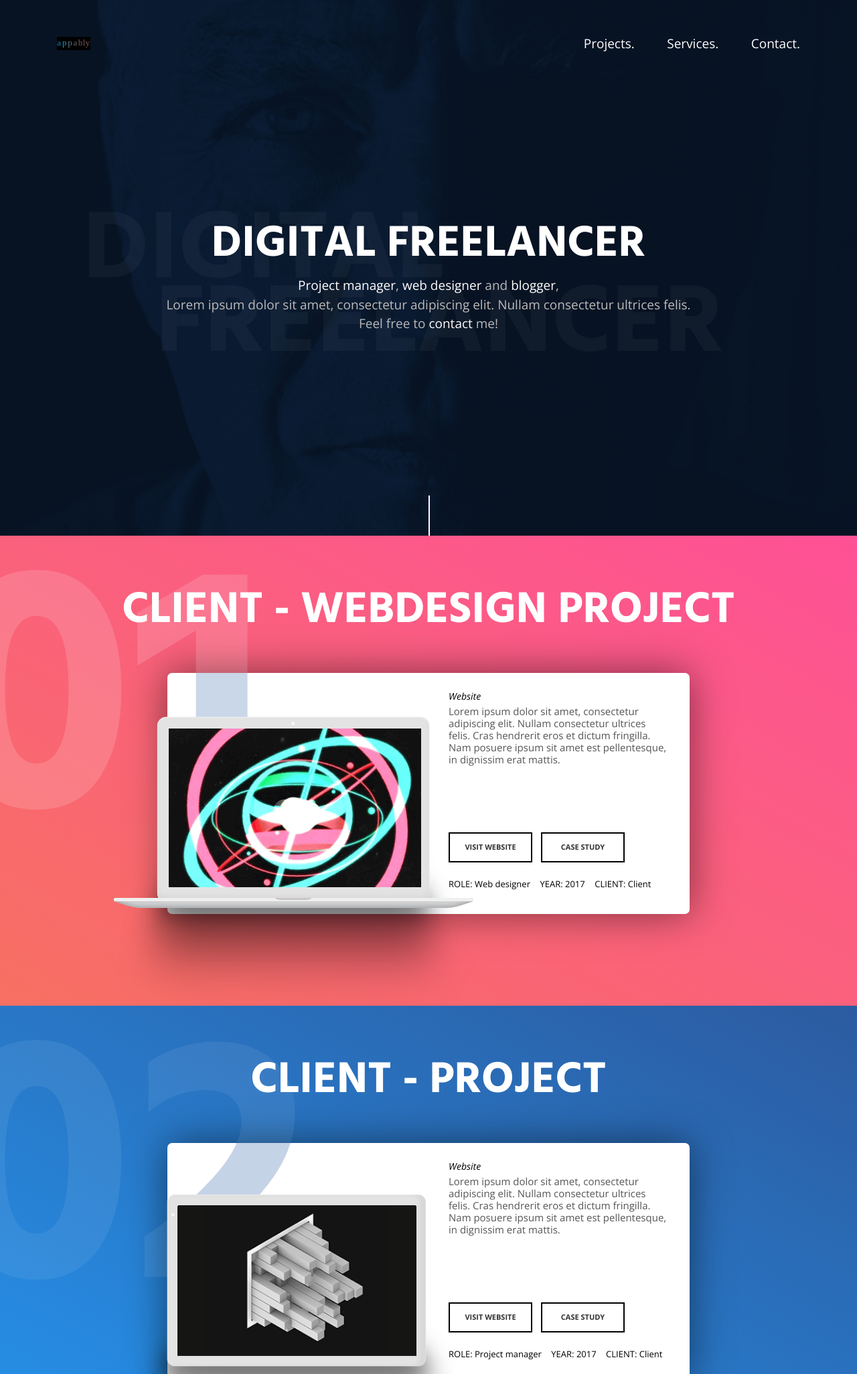
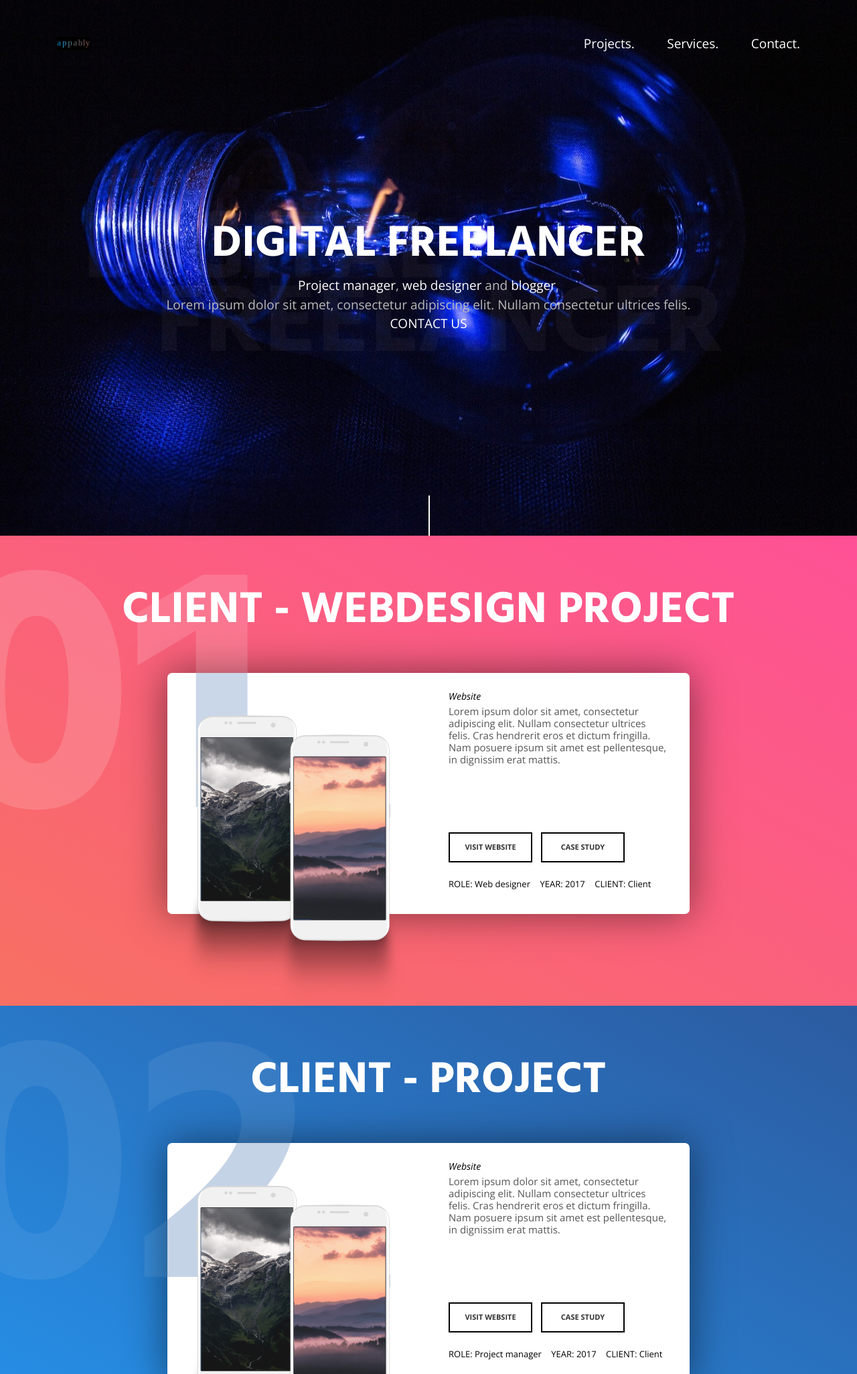
Before and after one commit to appably/appably.github.io, a PHP site: page / in a window 1280 px wide. Shown: the top 2052 px of the page at 67% size. Run offline with PHP 8.4, Linux system fonts and the light colour scheme; some libraries are stand-ins or nearby versions.

Commit message:
Updated Part 8

```diff
--- a/index.html
+++ b/index.html
@@ -126,7 +126,7 @@
                    <div class="row">
                         <div class="work-image-container col-lg-6">
                             <img class="mockup-img" src="/images/mockup-3.png" alt="Project 1" width="557" height="438">
-                            <img class="mockup-gif" src="/images/mockup-gif-3.gif" alt="Gif example on mobile mockup" width="136" height="242">
+                            <img class="mockup-gif mobile-gif" src="/images/mockup-gif-3.gif" alt="Gif example on mobile mockup" width="136" height="242">
                         </div>
                         <div class="work-description-container col-lg-6">
                             <p class="work-category">Mobile App</p>
@@ -158,7 +158,7 @@
                    <div class="row">
                         <div class="work-image-container col-lg-6">
                             <img class="mockup-img" src="/images/mockup-3.png" alt="Project 2" width="557" height="438">
-                            <img class="mockup-gif tablet-gif" src="/images/mockup-gif-3.gif" alt="Gif example on mobile mockup" width="136" height="242">
+                            <img class="mockup-gif mobile-gif" src="/images/mockup-gif-3.gif" alt="Gif example on mobile mockup" width="136" height="242">
                         </div>
                         <div class="work-description-container col-lg-6">
                             <p class="work-category">Website</p>
@@ -231,7 +231,7 @@
                        <div class="row">
                             <div class="work-image-container col-lg-6">
                             <img class="mockup-img" src="/images/mockup-3.png" alt="Project 1" width="557" height="438">
-                            <img class="mockup-gif" src="/images/mockup-gif-3.gif" alt="Gif example on mobile mockup" width="136" height="242">
+                            <img class="mockup-gif mobile-gif" src="/images/mockup-gif-3.gif" alt="Gif example on mobile mockup" width="136" height="242">
                         </div>
                         <div class="work-description-container col-lg-6">
                             <p class="work-category">Corporate website</p>
--- a/index.php
+++ b/index.php
@@ -4,15 +4,15 @@
 <head>
     <meta charset="UTF-8">
     <meta name="viewport" content="width=device-width, user-scalable=0, initial-scale=1">
-    <title>bluedot. is a minimal portfolio</title>
-    <meta name="description" content="bluedot. is a minimal portfolio HTML available on Envato" />
-    <link rel="canonical" href="https://bluedot.digitalwork.ovh" />
+    <title>appably</title>
+    <meta name="description" content="appably" />
+    <link rel="canonical" href="https://appably.github.io/" />
     <meta property="og:locale" content="en_EN" />
     <meta property="og:type" content="website" />
-    <meta property="og:title" content="bluedot." />
-    <meta property="og:description" content="bluedot. is a minimal portfolio HTML available on Envato" />
-    <meta property="og:url" content="https://bluedot.digitalwork.ovh" />
-    <meta property="og:site_name" content="bluedot." />
+    <meta property="og:title" content="appably" />
+    <meta property="og:description" content="appably" />
+    <meta property="og:url" content="https://appably.github.io/" />
+    <meta property="og:site_name" content="appably"
     <meta property="og:image" content="/assets/og-bluedot.jpg" />
 
     <?php include('header.php'); ?>
@@ -25,7 +25,7 @@
                 <h1 class="title">DIGITAL FREELANCER</h1>
                 <p class="description"><a href="<?php echo $root ?>#work">Project manager</a>, <a href="<?php echo $root ?>#work">web designer </a> and <a href="#">blogger</a>,<br />
                 Lorem ipsum dolor sit amet, consectetur adipiscing elit. Nullam consectetur ultrices felis.<br />
-                    Feel free to <a href="<?php echo $root ?>#contact">contact</a> me!</p>
+                    <a href="<?php echo $root ?>#contact">CONTACT US</a></p>
                 <div class="word-overlay">
                     <span class="two-words-overlay">DIGITAL<br />&nbsp;&nbsp;&nbsp;FREELANCER</span>
                 </div>
@@ -51,8 +51,8 @@
                 <div class="container">
                    <div class="row">
                         <div class="work-image-container col-lg-6">
-                            <img class="mockup-img" src="<?php echo $root ?>images/mockup-1.png" alt="Project 1" width="557" height="438">
-                            <img class="mockup-gif" src="<?php echo $root ?>images/mockup-gif-1.gif" alt="Gif example" width="374" height="235">
+                            <img class="mockup-img" src="<?php echo $root ?>images/mockup-3.png" alt="Project 3" width="557" height="438">
+                            <img class="mockup-gif mobile-gif" src="<?php echo $root ?>images/mockup-gif-3.gif" alt="Gif example on mobile mockup" width="136" height="242">
                         </div>
                         <div class="work-description-container col-lg-6">
                             <p class="work-category">Website</p>
@@ -88,8 +88,8 @@
                 <div class="container">
                    <div class="row">
                         <div class="work-image-container col-lg-6">
-                            <img class="mockup-img" src="<?php echo $root ?>images/mockup-2.png" alt="Project 2" width="557" height="438">
-                            <img class="mockup-gif tablet-gif" src="<?php echo $root ?>images/mockup-gif-2.gif" alt="Gif example on tablet mockup" width="374" height="235">
+                            <img class="mockup-img" src="<?php echo $root ?>images/mockup-3.png" alt="Project 3" width="557" height="438">
+                            <img class="mockup-gif mobile-gif" src="<?php echo $root ?>images/mockup-gif-3.gif" alt="Gif example on mobile mockup" width="136" height="242">
                         </div>
                         <div class="work-description-container col-lg-6">
                             <p class="work-category">Website</p>
@@ -161,8 +161,8 @@
                 <div class="container">
                        <div class="row">
                             <div class="work-image-container col-lg-6">
-                            <img class="mockup-img" src="<?php echo $root ?>images/mockup-1.png" alt="Project 1" width="557" height="438">
-                            <img class="mockup-gif" src="<?php echo $root ?>images/mockup-gif-1.gif" alt="Gif example" width="374" height="235">
+                            <img class="mockup-img" src="<?php echo $root ?>images/mockup-3.png" alt="Project 1" width="557" height="438">
+                            <img class="mockup-gif mobile-gif" src="<?php echo $root ?>images/mockup-gif-3.gif" alt="Gif example on mobile mockup" width="136" height="242">
                         </div>
                         <div class="work-description-container col-lg-6">
                             <p class="work-category">Corporate website</p>
```
Also changed, not shown: assets/background-home.jpg.
